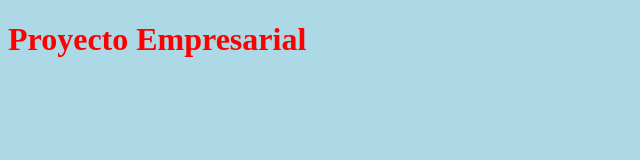
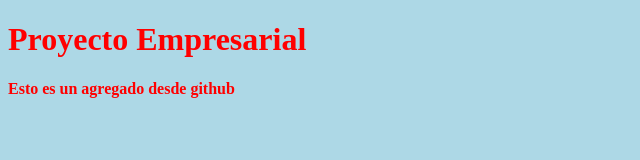
Before and after one commit to sirius-castor/sirius-castor, a plain HTML site: page index.html in a window 1280 px wide. Shown: the whole page, without its empty margins (0-640 px from the left). Drawn offline with Linux system fonts and the light colour scheme.

Commit message:
Update index.html
Agregado desde github

```diff
--- a/index.html
+++ b/index.html
@@ -8,5 +8,6 @@
 </head>
 <body>
 	<h1>Proyecto Empresarial</h1>
+	Esto es un agregado desde github
 </body>
 </html>
```
